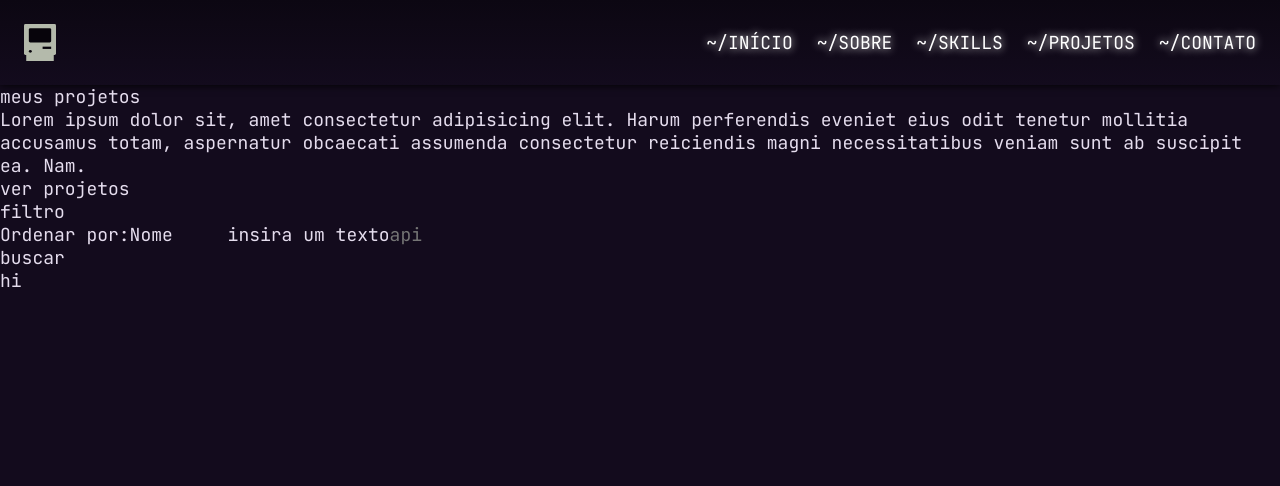
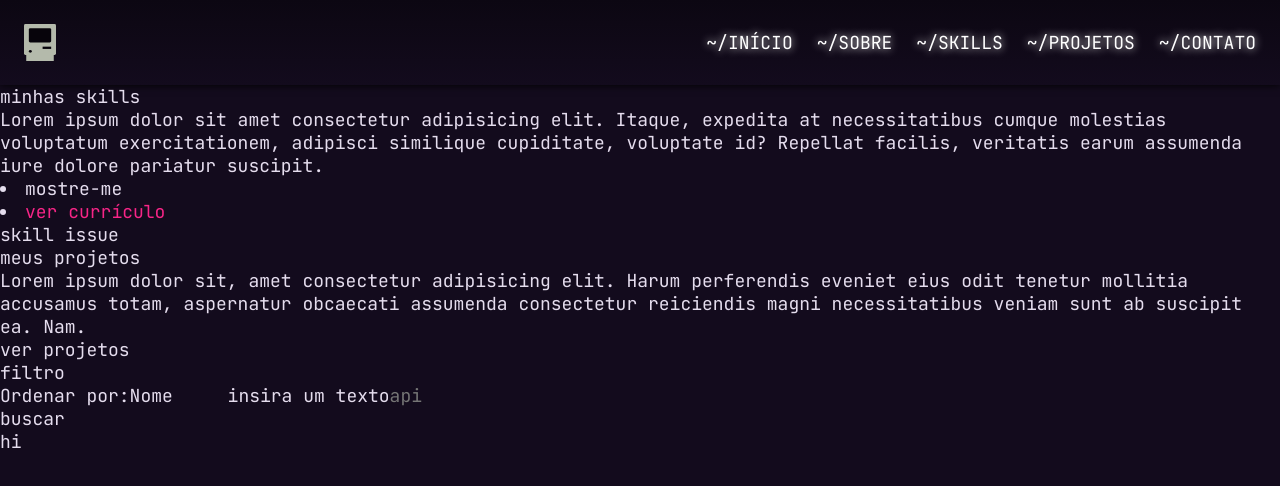
Before and after one commit to trsaints/trsaints-frontend, a React (Vite) app: page / in a window 1280 px wide. Shown: the top 486 px of the page. Built offline with nearby package versions, Linux system fonts and the light colour scheme.

Commit message:
create skills section - II

```diff
--- a/src/app/components/App/App.jsx
+++ b/src/app/components/App/App.jsx
@@ -12,6 +12,7 @@ function App() {
       </MainHeader.Root>
 
       <MainContent.Root>
+        <MainContent.SkillsSection />
         <MainContent.ProjectsSection />
       </MainContent.Root>
     </>
--- a/src/app/components/MainContent/index.jsx
+++ b/src/app/components/MainContent/index.jsx
@@ -1,9 +1,25 @@
 import { Projects } from "./Projects/Projects";
 import { useState } from "react";
-import { projectService } from "../../services/project-service";
+import { projectService } from "../../services/db-service";
+import { skillService } from "../../services/db-service";
+import { Skills } from "./Skills/Skills";
 
 function Root({ children }) {
   return <main className="main">{children}</main>;
+}
+
+function SkillsSection() {
+  const [skills, setSkills] = useState(["skill issue"]);
+
+  const loadSkills = () => setSkills(skillService.getAllSkills());
+
+  return (
+    <Skills.Root>
+      <Skills.Header onHandleClick={loadSkills} />
+      <Skills.SkillsList skills={skills} />
+      <Skills.SkillModal skill={skills[0]} />
+    </Skills.Root>
+  );
 }
 
 function ProjectsSection() {
@@ -20,4 +36,4 @@ function ProjectsSection() {
   );
 }
 
-export const MainContent = { Root, ProjectsSection };
+export const MainContent = { Root, SkillsSection, ProjectsSection };
```
